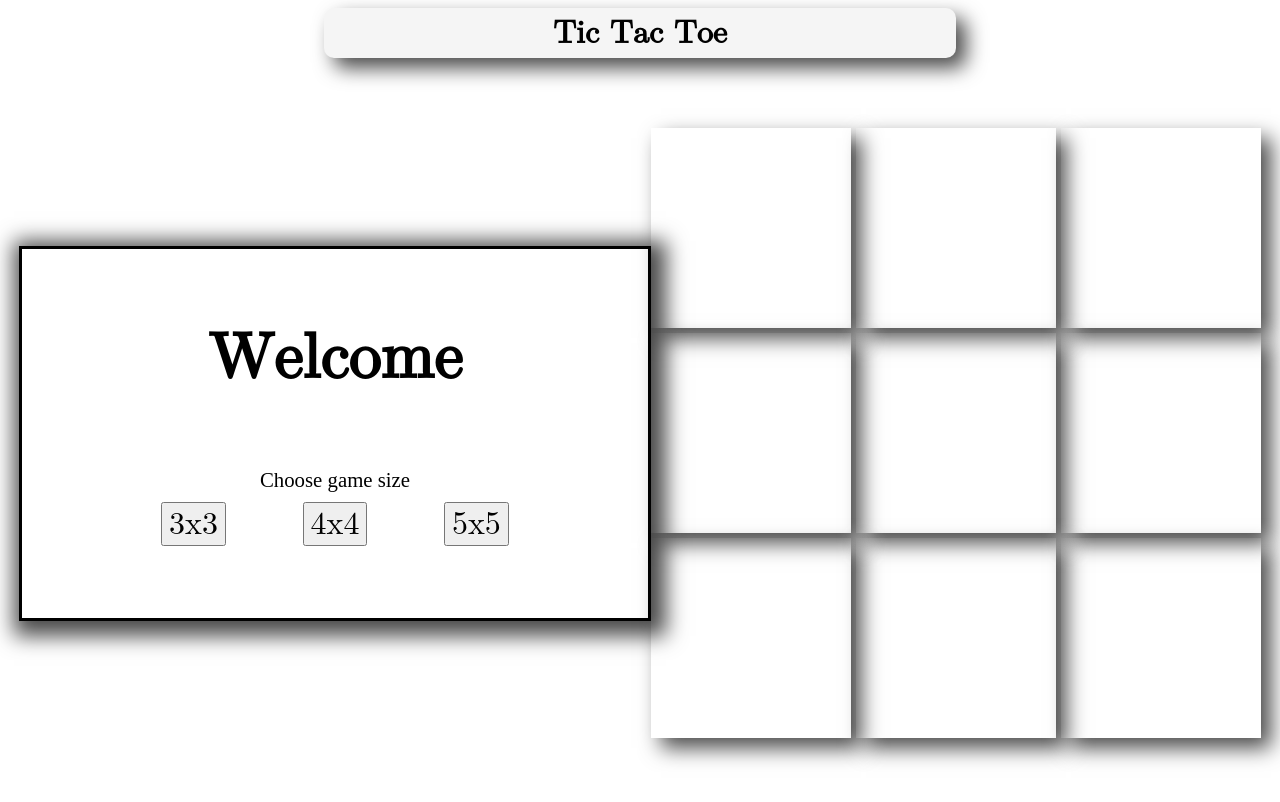
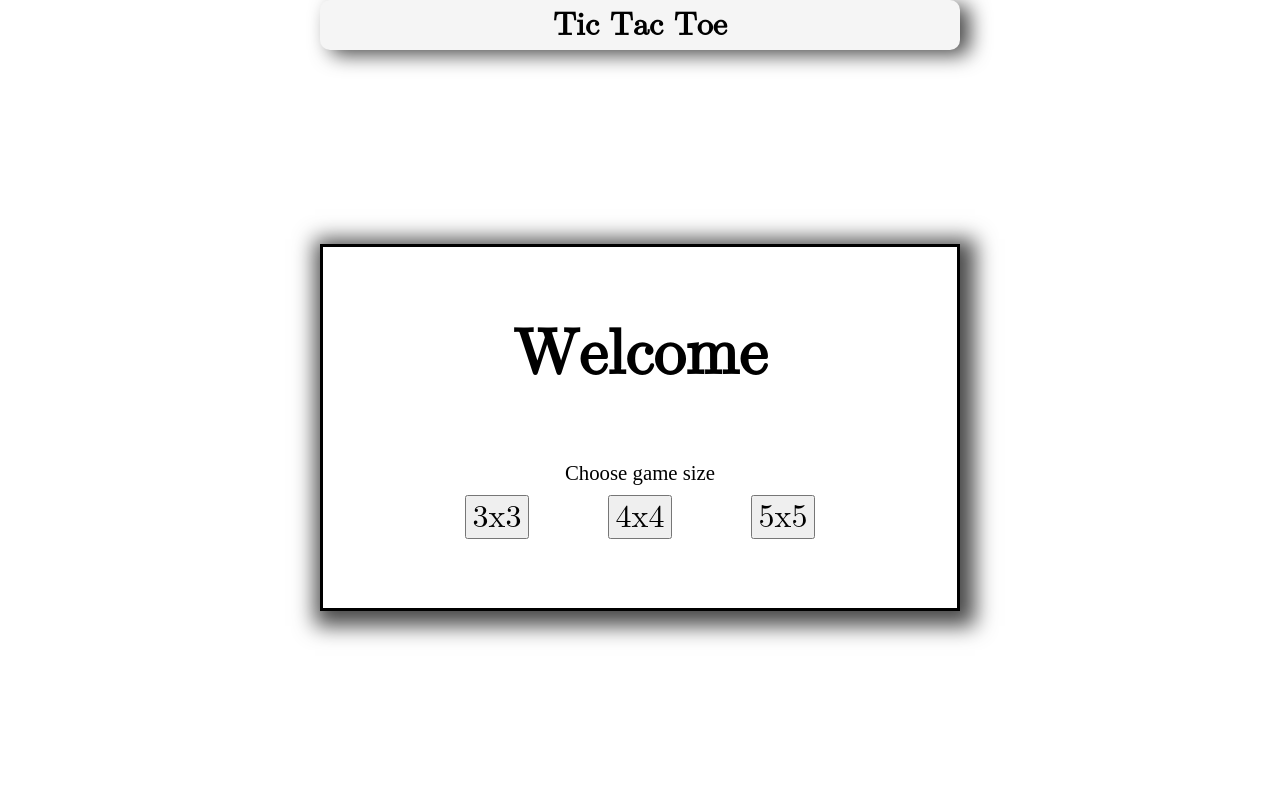
Before and after one commit to lucas9121/tic-tac-toe, a plain HTML site: page index.html in a window 1280 px wide. Drawn offline with Linux system fonts and the light colour scheme.

Commit message:
adding css

```diff
--- a/css/style.css
+++ b/css/style.css
@@ -4,8 +4,12 @@
 }
 
 body{
+    margin: 0 auto;
     height: 100vh;
-    widows: 100vw;
+    width: 100vw;
+    display: flex;
+    flex-direction: column;
+    justify-content: space-between;
 }
 
 header {
@@ -14,7 +18,7 @@ header {
     display: flex;
     align-items: center;
     justify-content: center;
-    box-shadow: 10px 10px 20px 0px #000000b5;
+    box-shadow: 10px 5px 20px 0px #000000b5;
     background: whitesmoke;
     border-radius: 10px;
     margin: 0 auto;
@@ -80,6 +84,7 @@ main{
     justify-content: center;
     position: relative;
     margin: 0 auto;
+    padding: 10px 0 5px 0;
 }
 
 .screen{
@@ -133,9 +138,21 @@ main{
 }
 
 .container {
-    display: grid;
+    display: none;
     grid-template-columns: 200px 200px 200px;
     gap: 5px;
+}
+
+.three{
+    grid-template-columns: 200px 200px 200px;
+}
+
+.four{
+    grid-template-columns: 150px 150px 150px 150px;
+}
+
+.five{
+    grid-template-columns: 120px 120px 120px 120px 120px;
 }
 
 .square{
```
